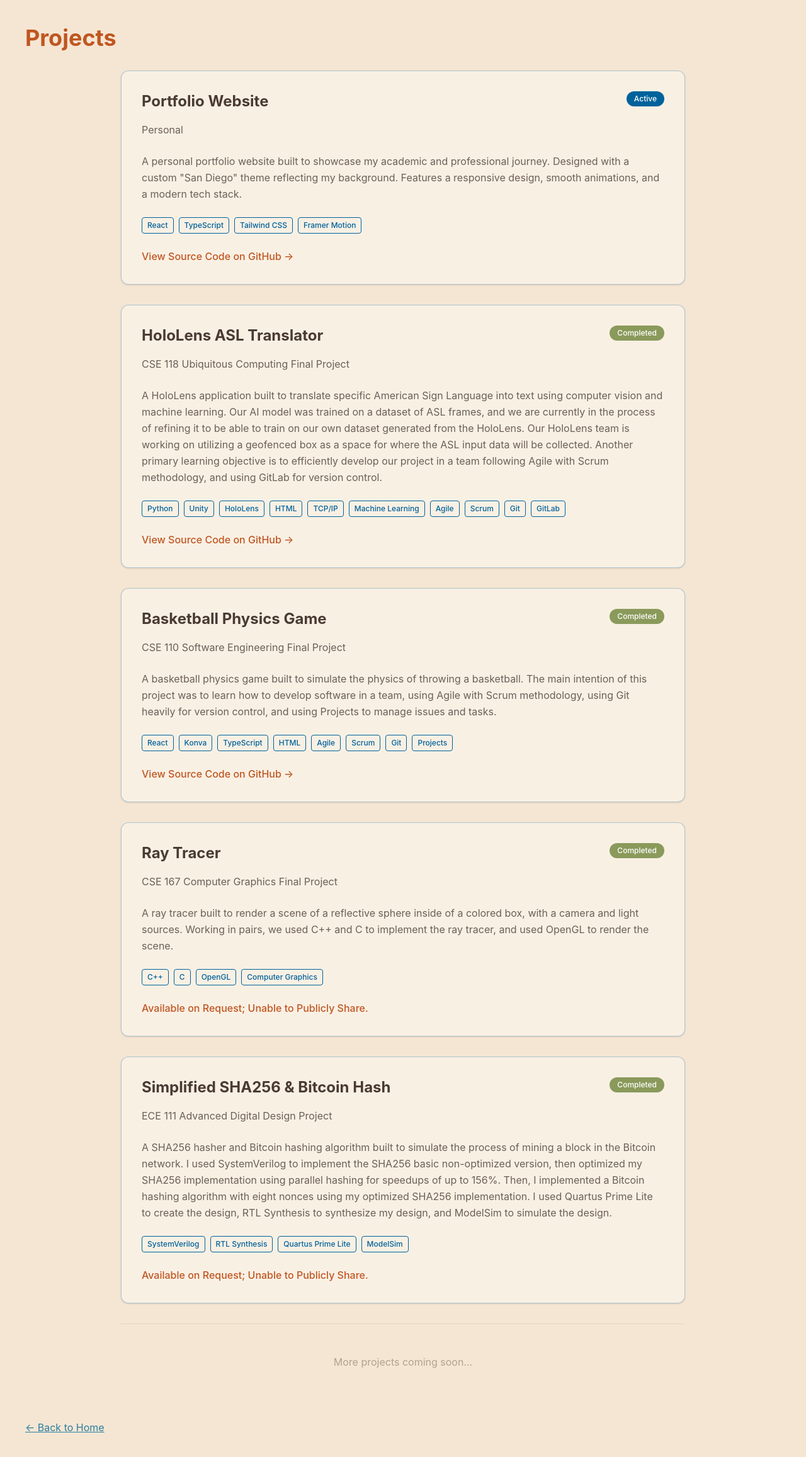
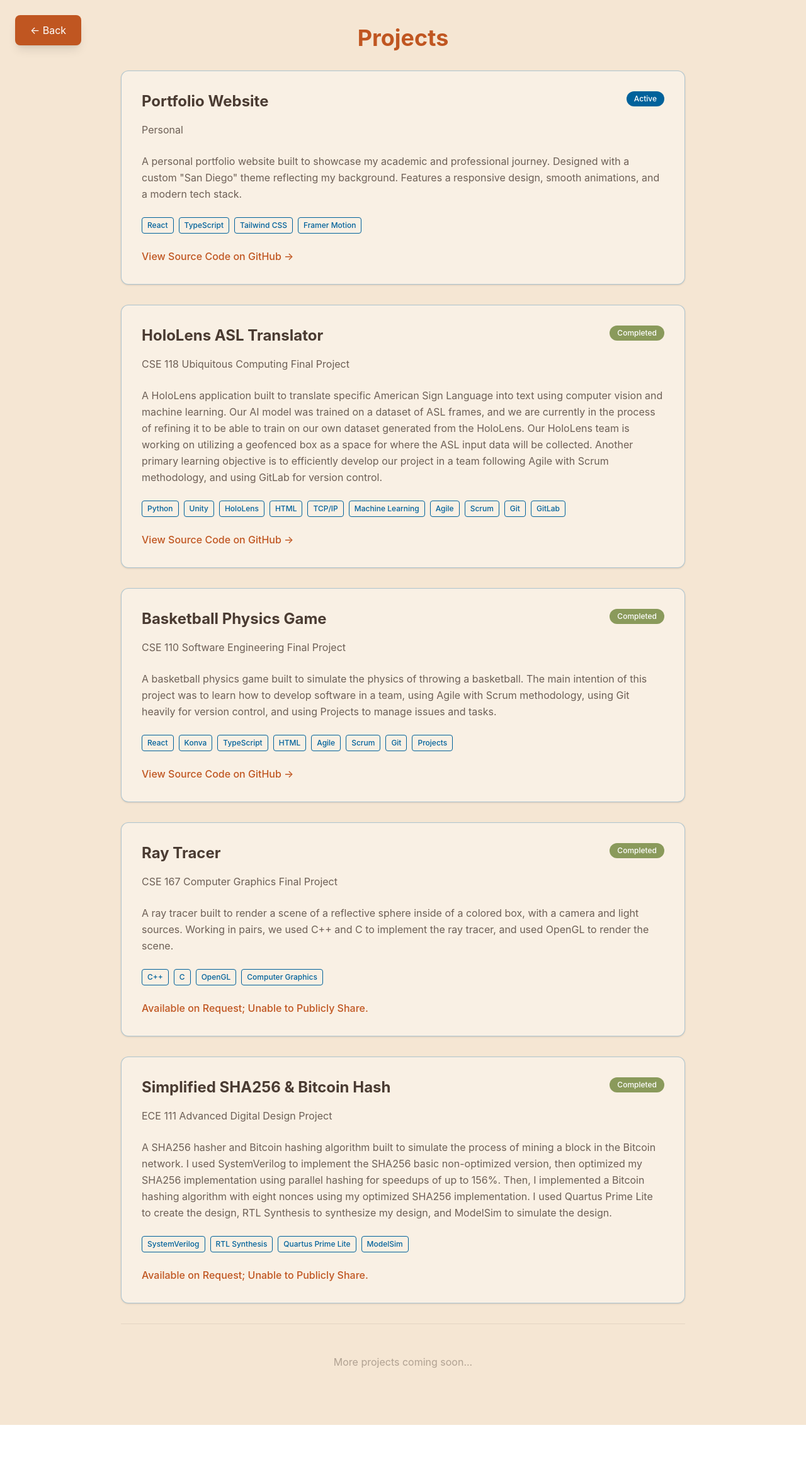
Before and after one commit to acjeter/acjeter.github.io, a React (Vite) app: page /projects in a window 1280 px wide. Shown: the top 2314 px of the page at 63% size. After the commit the page ends 2263 px from the top, so only its background shows below. Built offline with nearby package versions, Linux system fonts and the light colour scheme.

Commit message:
Standardized all back buttons, at the top of every page.

```diff
--- /dev/null
+++ b/src/components/BackButton.tsx
@@ -0,0 +1,19 @@
+import React from 'react';
+import { Link } from 'react-router-dom';
+
+interface BackButtonProps {
+    to?: string;
+}
+
+const BackButton: React.FC<BackButtonProps> = ({ to = "/" }) => {
+    return (
+        <Link
+            to={to}
+            className="absolute top-6 left-6 px-6 py-3 bg-terracotta text-white rounded-lg hover:bg-sunset transition-colors duration-300 shadow-lg hover:shadow-xl z-20"
+        >
+            ← Back
+        </Link>
+    );
+};
+
+export default BackButton;
--- a/src/pages/Courses.tsx
+++ b/src/pages/Courses.tsx
@@ -7,8 +7,8 @@
  */
 
 import React, { useEffect } from 'react';
-import { Link } from 'react-router-dom';
 import { motion } from 'framer-motion';
+import BackButton from '../components/BackButton';
 
 interface Course {
     id: string;
@@ -163,7 +163,8 @@ const Courses: React.FC = () => {
         document.title = 'Courses – Andrew Jeter';
     }, []);
     return (
-        <div className="min-h-screen bg-sand text-desert-dark p-10">
+        <div className="min-h-screen bg-sand text-desert-dark p-10 relative">
+            <BackButton />
             <motion.h2
                 initial={{ opacity: 0, x: -20 }}
                 animate={{ opacity: 1, x: 0 }}
@@ -222,11 +223,6 @@ const Courses: React.FC = () => {
                     Back to Home
                 </a>
             </div> */}
-            <div className="text-center mt-12">
-                <Link to="/" className="text-ocean hover:text-ocean-dark underline">
-                    ← Back to Home
-                </Link>
-            </div>
         </div>
     );
 };
--- a/src/pages/Projects.tsx
+++ b/src/pages/Projects.tsx
@@ -1,6 +1,7 @@
 import React, { useEffect } from 'react';
 import { Link } from 'react-router-dom';
 import { motion } from 'framer-motion';
+import BackButton from '../components/BackButton';
 
 interface Project {
     title: string;
@@ -73,11 +74,12 @@ const Projects: React.FC = () => {
     }, []);
 
     return (
-        <div className="min-h-screen bg-sand text-desert-dark p-10">
+        <div className="min-h-screen bg-sand text-desert-dark p-10 relative">
+            <BackButton />
             <motion.h2
                 initial={{ opacity: 0, x: -20 }}
                 animate={{ opacity: 1, x: 0 }}
-                className="text-4xl font-bold mb-8 text-terracotta"
+                className="text-4xl font-bold mb-8 text-terracotta text-center"
             >
                 Projects
             </motion.h2>
@@ -131,11 +133,6 @@ const Projects: React.FC = () => {
                     <p>More projects coming soon...</p>
                 </motion.div>
             </div>
-            <div className="mt-8">
-                <Link to="/" className="text-ocean hover:text-ocean-dark underline">
-                    ← Back to Home
-                </Link>
-            </div>
         </div>
     );
 };
```
